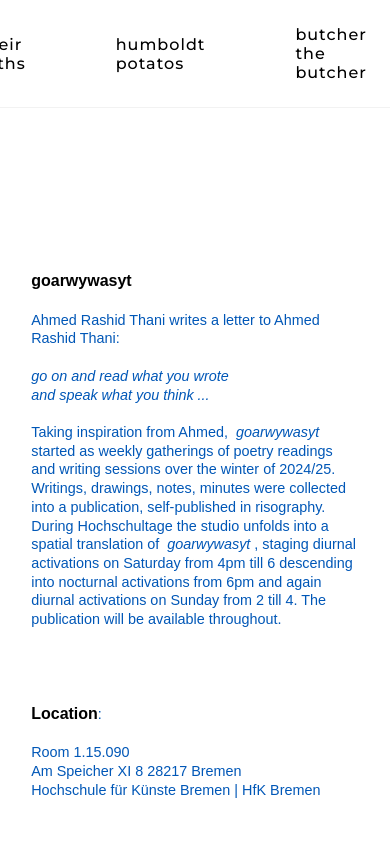
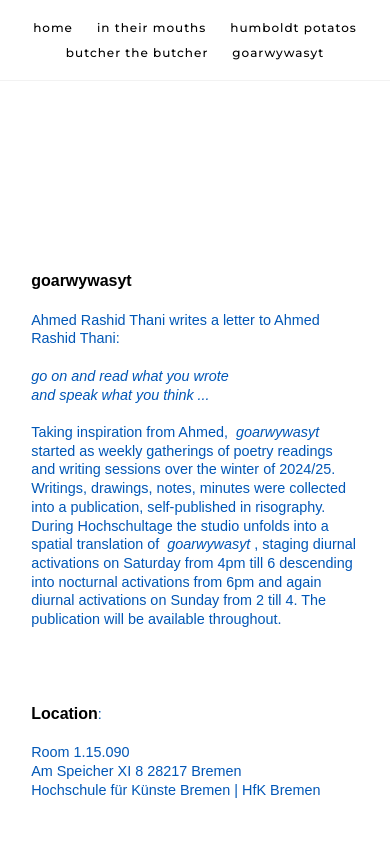
Before and after one commit to anyjacksonch/goarwywaswyt, a plain HTML site: page goarwywasyt.html in a window 390 px wide. Shown: the top 844 px of the page. Drawn offline with Linux system fonts and the light colour scheme.

Commit message:
Add files via upload

```diff
--- a/goarwywasyt.html
+++ b/goarwywasyt.html
@@ -167,6 +167,24 @@
             }
             .text {
                 font-size: 1.1rem;
+            }
+        }
+
+           /* === 响应式调整 === */
+        @media (max-width: 767px) {
+            .navbar {
+                flex-wrap: wrap;
+                padding: 15px 0;
+            }
+            .navbar a {
+                font-size: 0.75rem;
+                margin: 5px 12px;
+            }
+            .content-container {
+                width: 94%;
+            }
+            h1.main-title {
+                font-size: 32px;
             }
         }
     </style>
```
Also changed, not shown: inside-the-butcher.html (+14 -0 lines).
